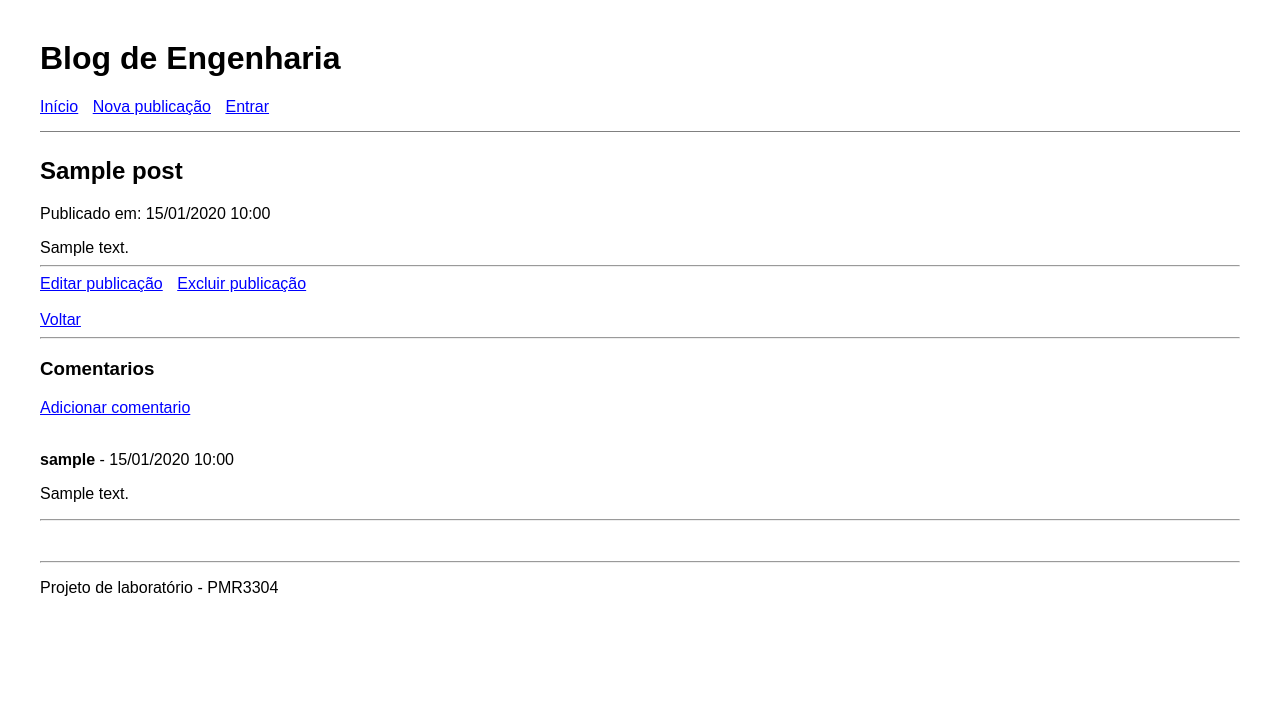
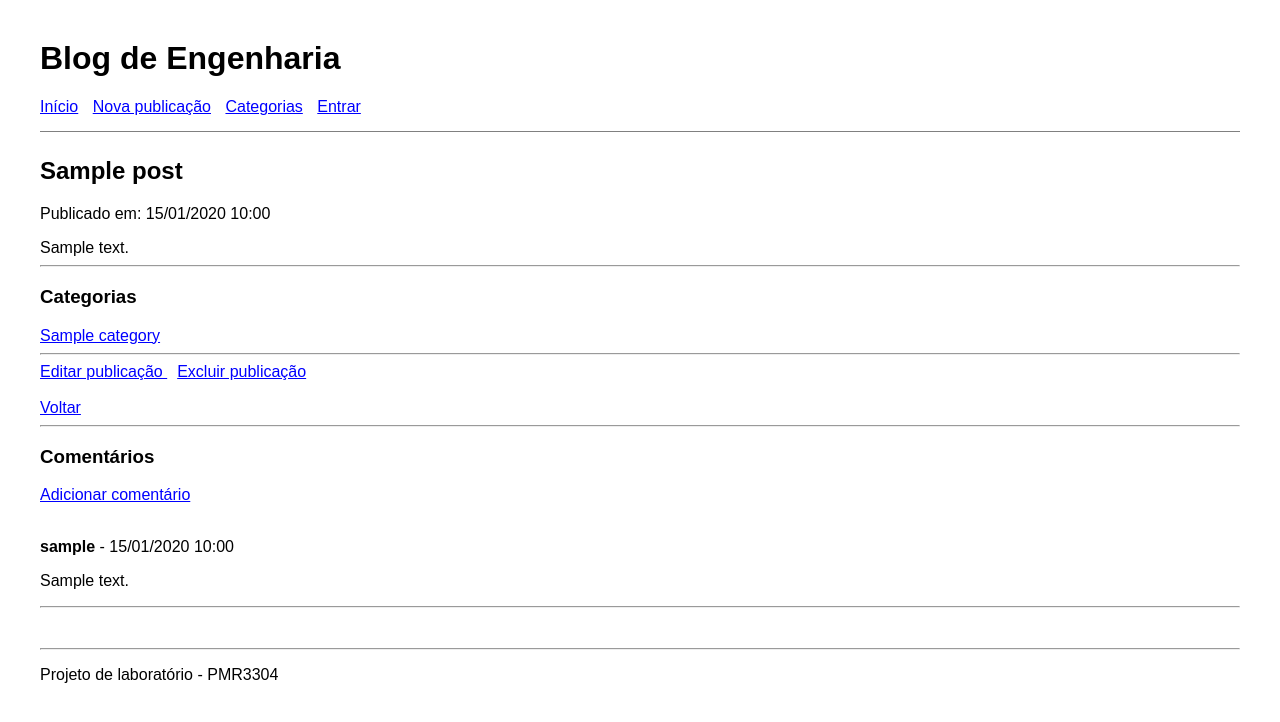
Before and after one commit to eduardorittes/pmr3304-blog-django, a Django app: page /post/1/ in a window 1280 px wide. Shown: the top 722 px of the page. Run offline with Django 5.2, Linux system fonts and the light colour scheme; tables that the repository leaves empty hold one stand-in row (values such as "Sample post").

Commit message:
Implementacao do sistema de categorias

```diff
--- a/posts/admin.py
+++ b/posts/admin.py
@@ -1,5 +1,6 @@
 from django.contrib import admin
-from .models import Post, Comment
+from .models import Post, Comment, Category
 
 admin.site.register(Post)
 admin.site.register(Comment)
+admin.site.register(Category)
--- a/posts/models.py
+++ b/posts/models.py
@@ -7,6 +7,12 @@ class Post(models.Model):
     title = models.CharField(max_length=200)
     content = models.TextField()
     created_at = models.DateTimeField(default=timezone.now)
+
+    categories = models.ManyToManyField(
+        'Category',
+        related_name='posts',
+        blank=True
+    )
 
     def __str__(self):
         return self.title
@@ -33,3 +39,11 @@ class Comment(models.Model):
 
     def __str__(self):
         return f'Comentario de {self.author.username}'
+
+
+class Category(models.Model):
+    name = models.CharField(max_length=100)
+    description = models.TextField()
+
+    def __str__(self):
+        return self.name
--- a/posts/urls.py
+++ b/posts/urls.py
@@ -6,24 +6,60 @@ from .views import (
     PostCreateView,
     PostUpdateView,
     PostDeleteView,
+    CategoryListView,
+    CategoryDetailView,
     comment_create
 )
 
+
 urlpatterns = [
-    path('', PostListView.as_view(), name='post_list'),
 
-    path('post/<int:pk>/',
-         PostDetailView.as_view(), name='post_detail'),
+    path(
+        '',
+        PostListView.as_view(),
+        name='post_list'
+    ),
 
-    path('novo/',
-         PostCreateView.as_view(), name='post_create'),
+    path(
+        'post/<int:pk>/',
+        PostDetailView.as_view(),
+        name='post_detail'
+    ),
 
-    path('post/<int:pk>/editar/',
-         PostUpdateView.as_view(), name='post_update'),
+    path(
+        'novo/',
+        PostCreateView.as_view(),
+        name='post_create'
+    ),
 
-    path('post/<int:pk>/excluir/',
-         PostDeleteView.as_view(), name='post_delete'),
+    path(
+        'post/<int:pk>/editar/',
+        PostUpdateView.as_view(),
+        name='post_update'
+    ),
 
-    path('post/<int:pk>/comentar/',
-         comment_create, name='comment_create'),
+    path(
+        'post/<int:pk>/excluir/',
+        PostDeleteView.as_view(),
+        name='post_delete'
+    ),
+
+    path(
+        'post/<int:pk>/comentar/',
+        comment_create,
+        name='comment_create'
+    ),
+
+    path(
+        'categorias/',
+        CategoryListView.as_view(),
+        name='category_list'
+    ),
+
+    path(
+        'categorias/<int:pk>/',
+        CategoryDetailView.as_view(),
+        name='category_detail'
+    ),
+
 ]
--- a/posts/views.py
+++ b/posts/views.py
@@ -1,6 +1,3 @@
-from django.shortcuts import render, redirect, get_object_or_404
-from django.contrib.auth.decorators import login_required
-from .models import Comment
 from django.views.generic import (
     ListView,
     DetailView,
@@ -10,11 +7,15 @@ from django.views.generic import (
 )
 
 from django.urls import reverse_lazy
-from .models import Post
+from django.shortcuts import render, redirect, get_object_or_404
+from django.contrib.auth.decorators import login_required
+
+from .models import Post, Comment, Category
 from .forms import PostForm
 
 
-# Lista de publicações
+# LISTAGEM DE POSTS
+
 class PostListView(ListView):
     model = Post
     template_name = 'posts/post_list.html'
@@ -22,14 +23,16 @@ class PostListView(ListView):
     ordering = ['-created_at']
 
 
-# Página individual de publicação
+# DETALHES DO POST
+
 class PostDetailView(DetailView):
     model = Post
     template_name = 'posts/post_detail.html'
     context_object_name = 'post'
 
 
-# Criar publicação
+# CRIAR POST
+
 class PostCreateView(CreateView):
     model = Post
     form_class = PostForm
@@ -38,7 +41,8 @@ class PostCreateView(CreateView):
     extra_context = {'titulo': 'Criar publicação'}
 
 
-# Editar publicação
+# EDITAR POST
+
 class PostUpdateView(UpdateView):
     model = Post
     form_class = PostForm
@@ -47,19 +51,24 @@ class PostUpdateView(UpdateView):
     extra_context = {'titulo': 'Editar publicação'}
 
 
-# Excluir publicação
+# EXCLUIR POST
+
 class PostDeleteView(DeleteView):
     model = Post
     template_name = 'posts/post_confirm_delete.html'
     context_object_name = 'post'
     success_url = reverse_lazy('post_list')
 
-# Criar comentario
+
+# CRIAR COMENTARIO
+
 @login_required
 def comment_create(request, pk):
+
     post = get_object_or_404(Post, pk=pk)
 
     if request.method == 'POST':
+
         text = request.POST.get('text', '').strip()
 
         if text:
@@ -79,3 +88,28 @@ def comment_create(request, pk):
     return render(request, 'posts/comment_form.html', {
         'post': post
     })
+
+
+# LISTAGEM DE CATEGORIAS
+
+class CategoryListView(ListView):
+    model = Category
+    template_name = 'posts/category_list.html'
+    context_object_name = 'categories'
+
+
+# POSTS DE UMA CATEGORIA
+
+class CategoryDetailView(DetailView):
+    model = Category
+    template_name = 'posts/post_list.html'
+    context_object_name = 'category'
+
+    def get_context_data(self, **kwargs):
+        context = super().get_context_data(**kwargs)
+
+        context['posts'] = self.object.posts.all().order_by(
+            '-created_at'
+        )
+
+        return context
--- a/templates/base.html
+++ b/templates/base.html
@@ -53,6 +53,8 @@
 
             <a href="{% url 'post_create' %}">Nova publicação</a>
 
+            <a href="{% url 'category_list' %}">Categorias</a>
+
             {% if user.is_authenticated %}
 
                 <span>Usuário: {{ user.username }}</span>
--- a/templates/posts/post_detail.html
+++ b/templates/posts/post_detail.html
@@ -4,7 +4,10 @@
 
 <h2>{{ post.title }}</h2>
 
-<p>Publicado em: {{ post.created_at|date:"d/m/Y H:i" }}</p>
+<p>
+    Publicado em:
+    {{ post.created_at|date:"d/m/Y H:i" }}
+</p>
 
 <div>
     {{ post.content|safe }}
@@ -12,9 +15,29 @@
 
 <hr>
 
-<a href="{% url 'post_update' post.pk %}">Editar publicação</a>
+<h3>Categorias</h3>
 
-<a href="{% url 'post_delete' post.pk %}">Excluir publicação</a>
+{% for category in post.categories.all %}
+
+    <a href="{% url 'category_detail' category.pk %}">
+        {{ category.name }}
+    </a>
+
+{% empty %}
+
+    <p>Esta publicação não possui categorias.</p>
+
+{% endfor %}
+
+<hr>
+
+<a href="{% url 'post_update' post.pk %}">
+    Editar publicação
+</a>
+
+<a href="{% url 'post_delete' post.pk %}">
+    Excluir publicação
+</a>
 
 <br><br>
 
@@ -22,9 +45,11 @@
 
 <hr>
 
-<h3>Comentarios</h3>
+<h3>Comentários</h3>
 
-<a href="{% url 'comment_create' post.pk %}">Adicionar comentario</a>
+<a href="{% url 'comment_create' post.pk %}">
+    Adicionar comentário
+</a>
 
 <br><br>
 
@@ -41,7 +66,7 @@
 
 {% empty %}
 
-    <p>Esta publicacao ainda nao possui comentarios.</p>
+    <p>Esta publicação ainda não possui comentários.</p>
 
 {% endfor %}
 
```
Also changed, not shown: templates/posts/category_list.html (added, +25 -0 lines), templates/posts/post_list.html (+16 -2 lines), posts/migrations/0003_category_post_categories.py (added).
